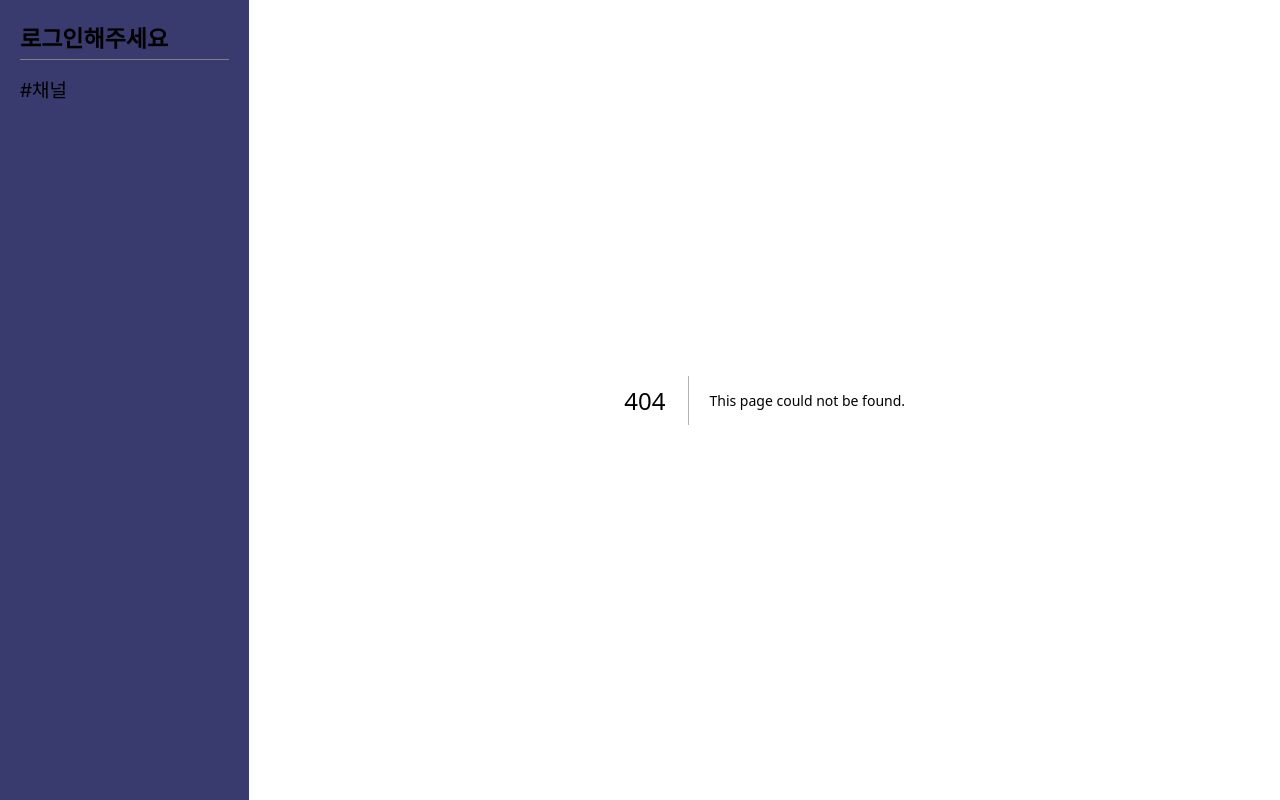
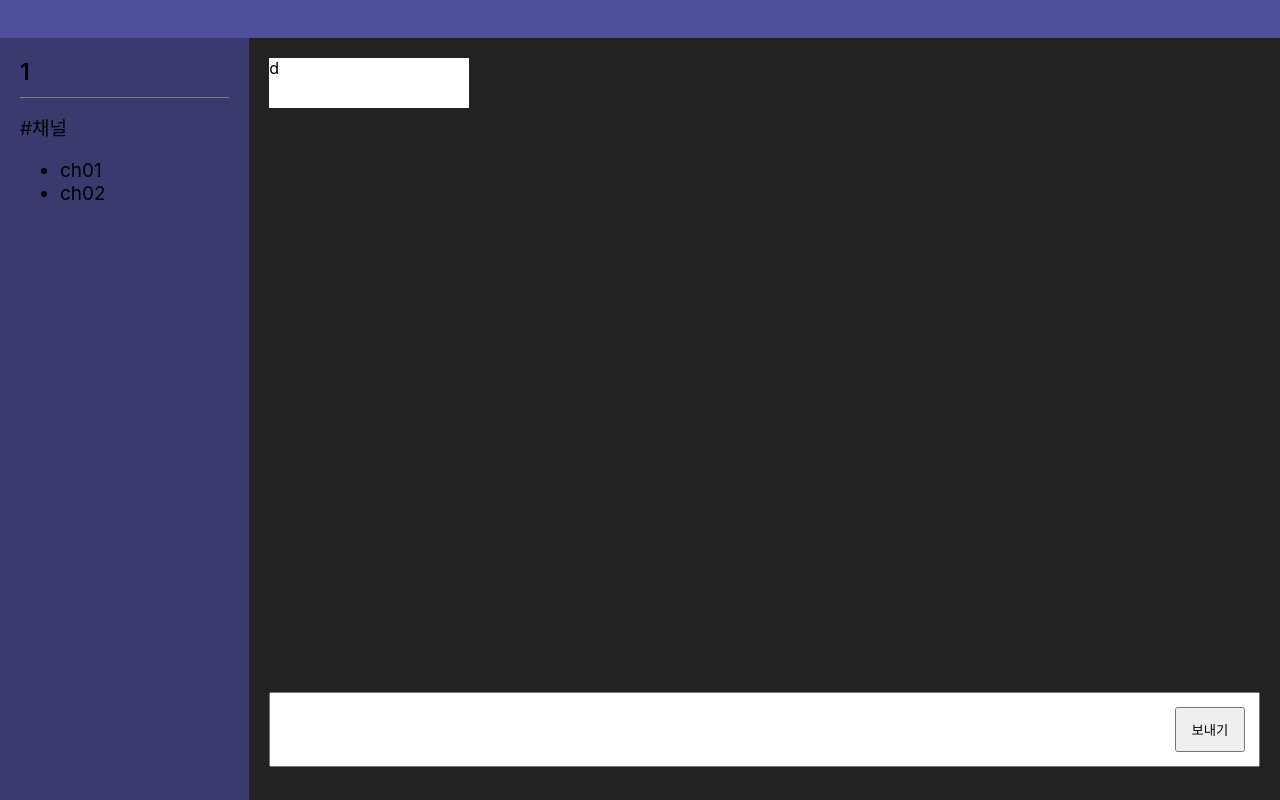
Before and after one commit to EngChooN/mqtt-chat-app, a Next.js app: page /chat/1 in a window 1280 px wide. Before the commit this address had no page. Built offline with nearby package versions, Linux system fonts and the light colour scheme.

Commit message:
making chats view..

```diff
--- /dev/null
+++ b/components/chatbox/Chats.styles.ts
@@ -0,0 +1,13 @@
+import styled from "styled-components";
+
+export const ChatWrapper = styled.section`
+  width: 100%;
+  height: 100%;
+`;
+
+export const ChatBox = styled.div`
+  max-width: 200px;
+  width: 100%;
+  height: 50px;
+  background-color: white;
+`;
--- /dev/null
+++ b/components/chatbox/Chats.tsx
@@ -0,0 +1,9 @@
+import { ChatWrapper, ChatBox } from "./Chats.styles";
+
+export default function Chat() {
+  return (
+    <ChatWrapper>
+      <ChatBox>d</ChatBox>
+    </ChatWrapper>
+  );
+}
--- a/components/layout/Layout.tsx
+++ b/components/layout/Layout.tsx
@@ -1,8 +1,12 @@
 import styled from "styled-components";
+import Header from "./header/Header";
 import Sidebar from "./sidebar/Sidebar";
 
 const Wrapper = styled.section`
+  width: 100vw;
+  height: 100vh;
   display: flex;
+  flex-direction: column;
 `;
 
 const Body = styled.div`
@@ -13,8 +17,11 @@ const Body = styled.div`
 export default function Layout(props) {
   return (
     <Wrapper>
-      <Sidebar />
-      <Body>{props.children}</Body>
+      <Header />
+      <div style={{ display: "flex", height: "100%", width: "100%" }}>
+        <Sidebar />
+        <Body>{props.children}</Body>
+      </div>
     </Wrapper>
   );
 }
--- /dev/null
+++ b/components/layout/header/Header.styles.ts
@@ -0,0 +1,7 @@
+import styled from "styled-components";
+
+export const Wrapper = styled.section`
+  width: 100%;
+  height: 40px;
+  background-color: #4f509c;
+`;
--- /dev/null
+++ b/components/layout/header/Header.tsx
@@ -0,0 +1,5 @@
+import { Wrapper } from "./Header.styles";
+
+export default function Header() {
+  return <Wrapper></Wrapper>;
+}
--- a/components/layout/sidebar/Sdiebar.styles.ts
+++ b/components/layout/sidebar/Sidebar.styles.ts
@@ -2,7 +2,7 @@ import styled from "styled-components";
 
 export const Wrapper = styled.section`
   width: 300px;
-  height: 100vh;
+  height: 100%;
   display: flex;
   flex-direction: column;
   padding: 20px;
--- a/components/layout/sidebar/Sidebar.tsx
+++ b/components/layout/sidebar/Sidebar.tsx
@@ -1,11 +1,24 @@
-import styled from "styled-components";
-import { Wrapper, UserInfoBox, ChannelsBox } from "./Sdiebar.styles";
+import { useRouter } from "next/router";
+import { Wrapper, UserInfoBox, ChannelsBox } from "./Sidebar.styles";
 
 export default function Sidebar() {
+  const router = useRouter();
+  let username = router.query.username;
+
   return (
     <Wrapper>
-      <UserInfoBox>로그인해주세요</UserInfoBox>
-      <ChannelsBox>#채널</ChannelsBox>
+      {username !== "" ? (
+        <UserInfoBox>{username}</UserInfoBox>
+      ) : (
+        <UserInfoBox>로그인해주세요</UserInfoBox>
+      )}
+      <ChannelsBox>
+        <div>#채널</div>
+        <ul>
+          <li>ch01</li>
+          <li>ch02</li>
+        </ul>
+      </ChannelsBox>
     </Wrapper>
   );
 }
--- a/components/loginbox/Login.tsx
+++ b/components/loginbox/Login.tsx
@@ -1,5 +1,5 @@
 import Router from "next/router";
-import { useState } from "react";
+import React, { useState } from "react";
 import { LoginBox, LoginInput, LoginButton } from "./Login.styles";
 
 export default function Login() {
@@ -9,14 +9,14 @@ export default function Login() {
 
   const login = () => {
     localStorage.setItem("username", userName);
-    Router.push("/chat");
+    Router.push("/chat/" + userName);
   };
 
   return (
     <LoginBox>
       Login
       <LoginInput
-        onChange={(e) => {
+        onChange={(e: React.ChangeEvent<HTMLInputElement>) => {
           setUserName(e.target.value);
         }}
       />
--- /dev/null
+++ b/components/sendbox/Send.styles.ts
@@ -0,0 +1,23 @@
+import styled from "styled-components";
+
+export const SendBox = styled.section`
+  position: relative;
+  height: 100px;
+  display: flex;
+  flex-direction: column;
+`;
+
+export const SendInput = styled.input`
+  height: 75px;
+  font-size: 20px;
+  padding: 10px;
+  padding-right: 90px;
+`;
+
+export const SendButton = styled.button`
+  width: 70px;
+  height: 45px;
+  position: absolute;
+  right: 15px;
+  top: 15px;
+`;
--- /dev/null
+++ b/components/sendbox/Send.tsx
@@ -0,0 +1,10 @@
+import { SendBox, SendInput, SendButton } from "./Send.styles";
+
+export default function Send() {
+  return (
+    <SendBox>
+      <SendInput />
+      <SendButton>보내기</SendButton>
+    </SendBox>
+  );
+}
--- /dev/null
+++ b/pages/chat/[username]/index.tsx
@@ -0,0 +1,22 @@
+import styled from "styled-components";
+import Send from "../../../components/sendbox/Send";
+import Chats from "../../../components/chatbox/Chats";
+
+const Wrapper = styled.section`
+  background-color: #222222;
+  width: 100%;
+  height: 100%;
+  padding: 20px;
+  display: flex;
+  flex-direction: column;
+  justify-content: flex-end;
+`;
+
+export default function Chat() {
+  return (
+    <Wrapper>
+      <Chats />
+      <Send />
+    </Wrapper>
+  );
+}
```
Also changed, not shown: pages/chat/index.tsx (deleted, +0 -9 lines).
